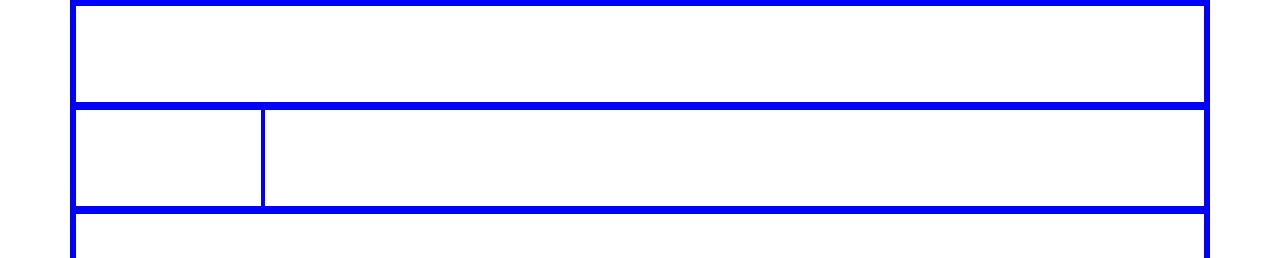
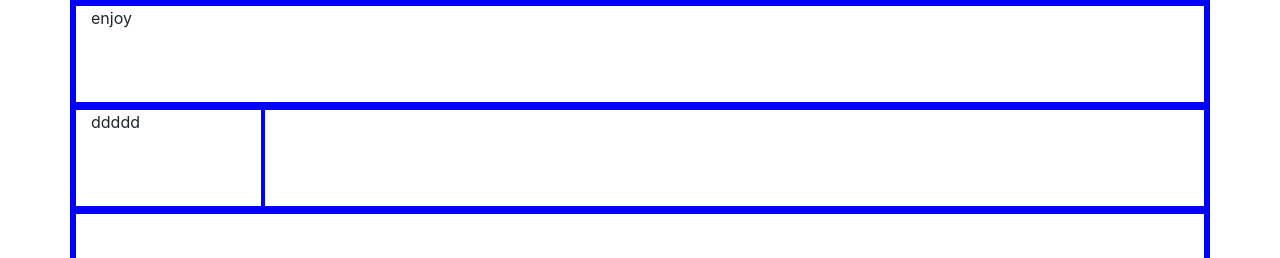
Before and after one commit to Ozednoah/mysites, a plain HTML site: page index.html in a window 1280 px wide. Shown: the top 258 px of the page. Drawn offline with nearby package versions, Linux system fonts and the light colour scheme.

Commit message:
modify my index page

```diff
--- a/index.html
+++ b/index.html
@@ -14,11 +14,11 @@
 	<body>
 		<div class="container">
 			<div class="row">
-				<div class="col"></div>
+				<div class="col">enjoy</div>
 			</div>
 			<!--mother-->
 			<div class="row">
-				<div class="col-md-2"></div>
+				<div class="col-md-2">ddddd</div>
 				<div class="col-md-10"></div>
 			</div>
 			<!--footer-->
```
